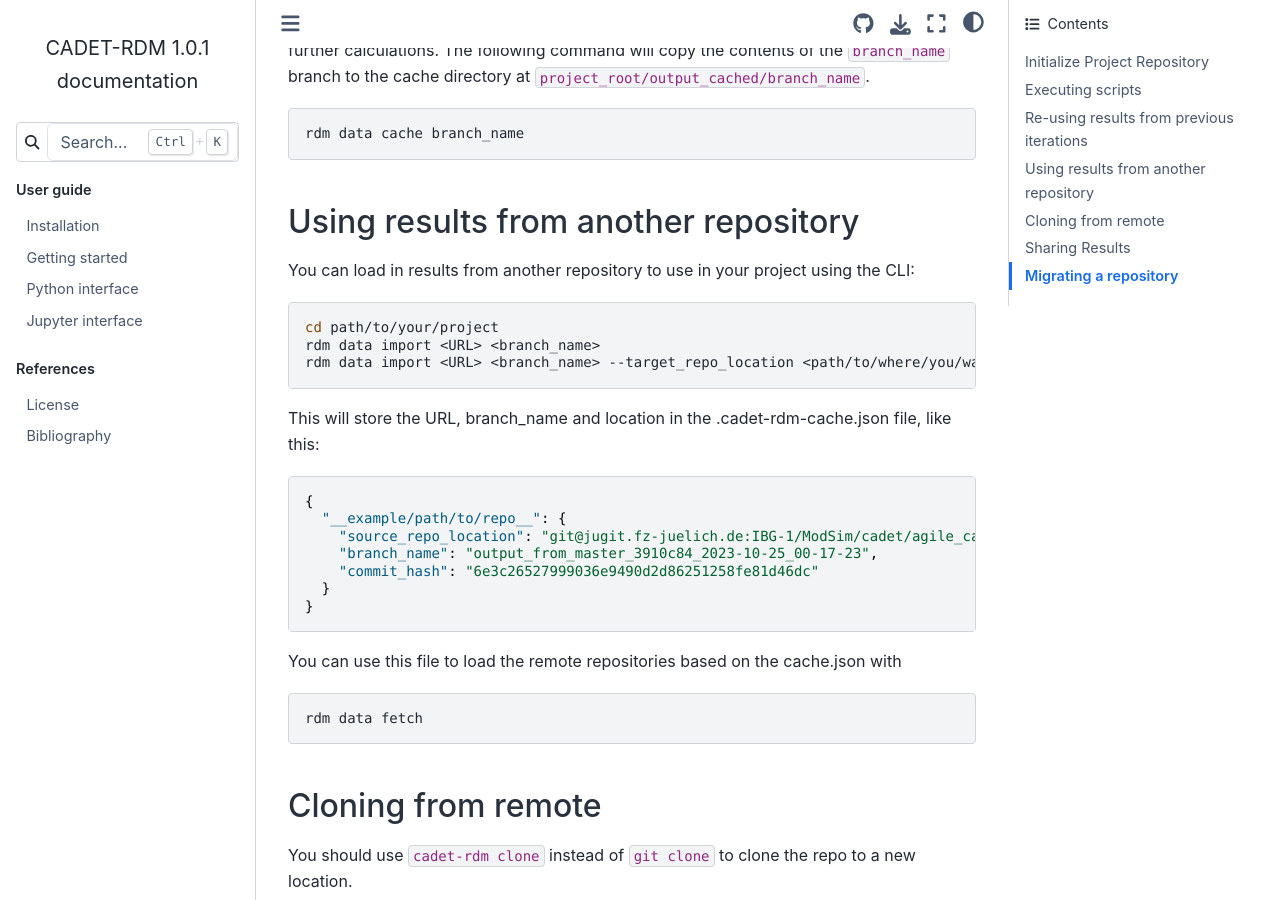
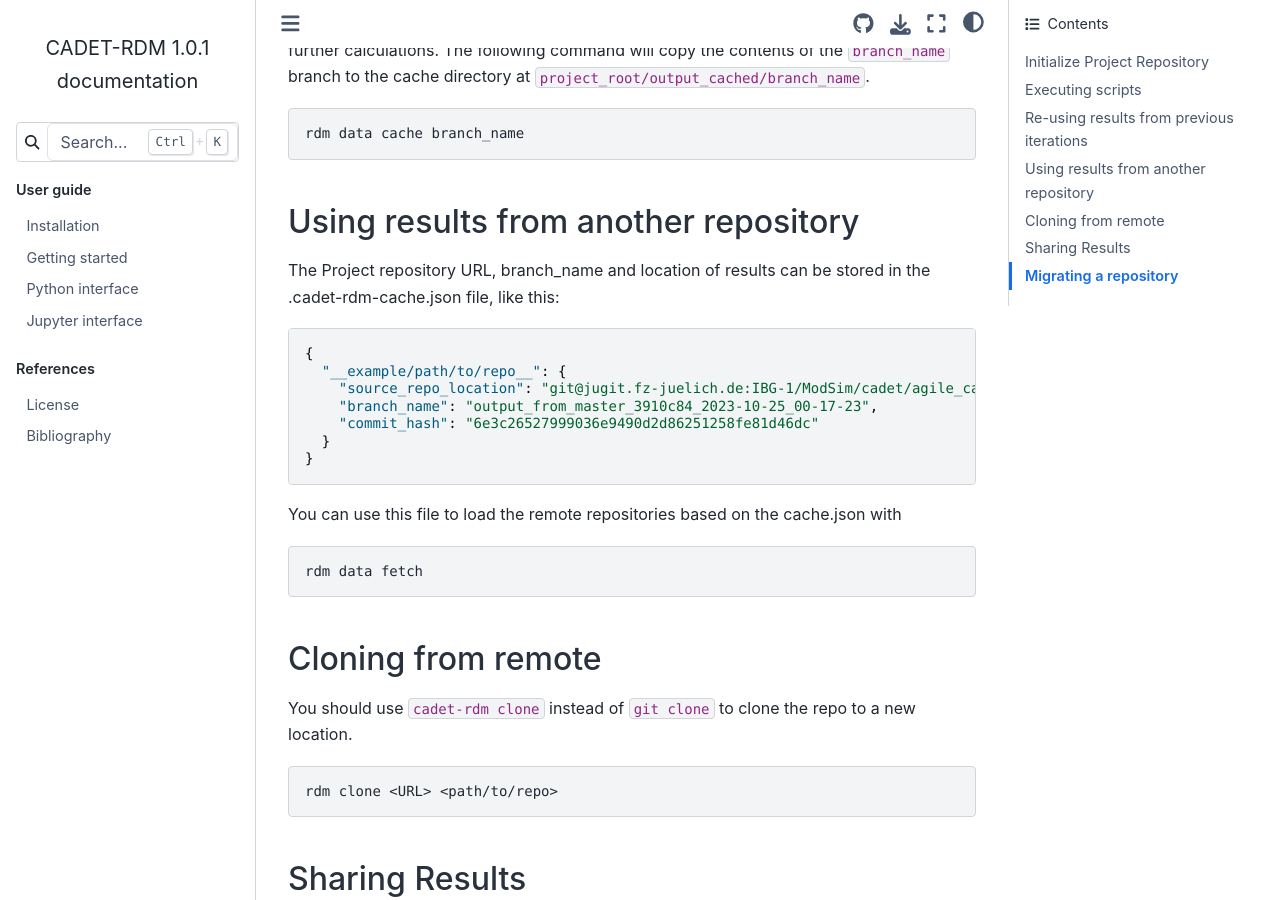
Before and after one commit to cadet/CADET-RDM, a Sphinx documentation site: the page built from docs/source/user_guide/command-line-interface.md, in a window 1280 px wide and 900 px high, scrolled down 926 px. Built offline with Sphinx 7.4.7 and the Sphinx Book theme 1.1.4, drawn with Linux system fonts in a browser that asks for light colours; pages that are not in the unit, such as notebooks, are missing from menus.

Commit message:
Remove unimplemented cli function to load results from another repository via cadet-rdm-cache.json from documentation

````diff
--- a/docs/source/user_guide/command-line-interface.md
+++ b/docs/source/user_guide/command-line-interface.md
@@ -42,18 +42,9 @@
 rdm data cache branch_name
 ```
 
-
 ## Using results from another repository
 
-You can load in results from another repository to use in your project using the CLI:
-
-```bash
-cd path/to/your/project
-rdm data import <URL> <branch_name>
-rdm data import <URL> <branch_name> --target_repo_location <path/to/where/you/want/it>
-```
-
-This will store the URL, branch_name and location in the .cadet-rdm-cache.json file, like this:
+The Project repository URL, branch_name and location of results can be stored in the .cadet-rdm-cache.json file, like this:
 
 ```json
 {
````
